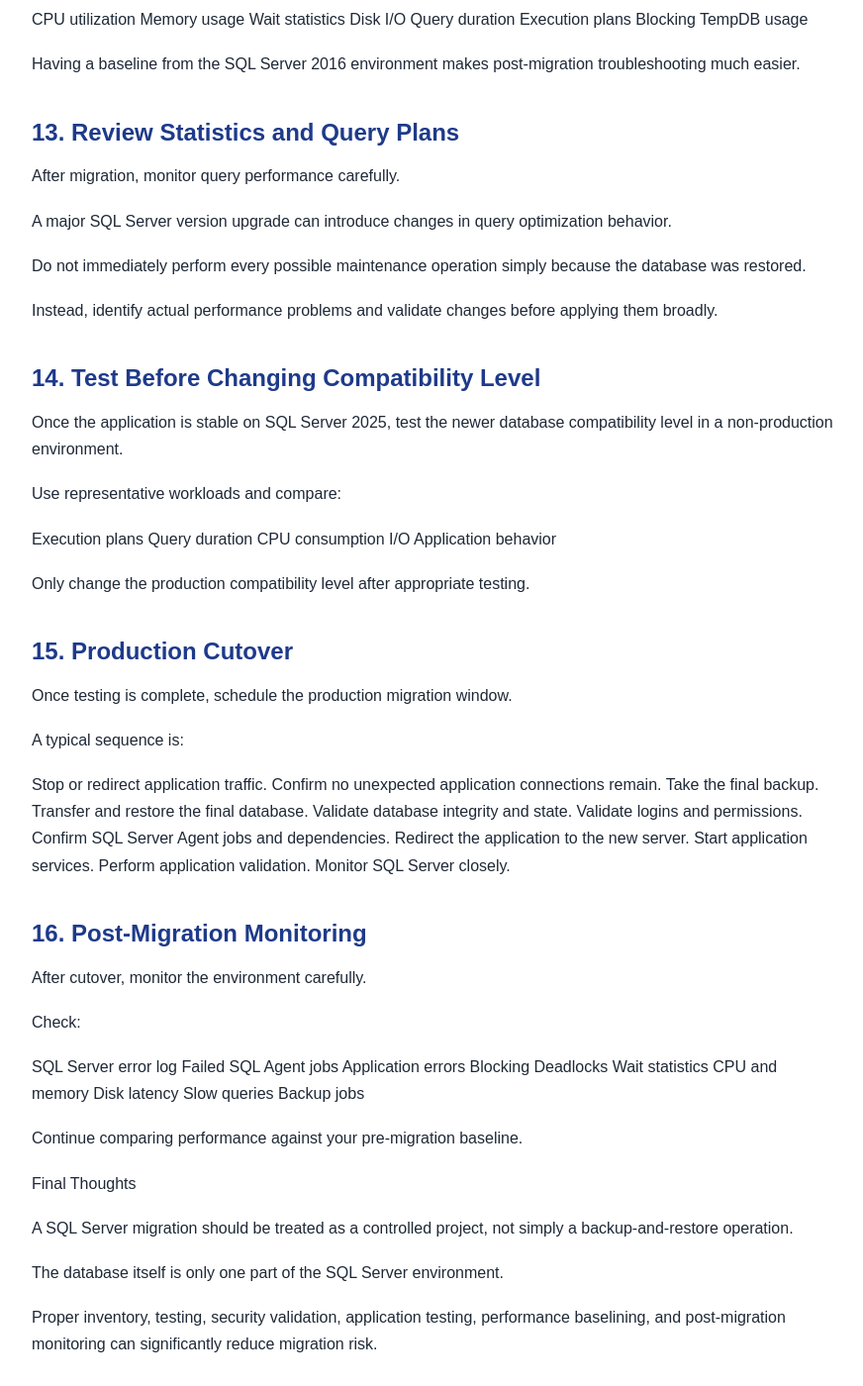
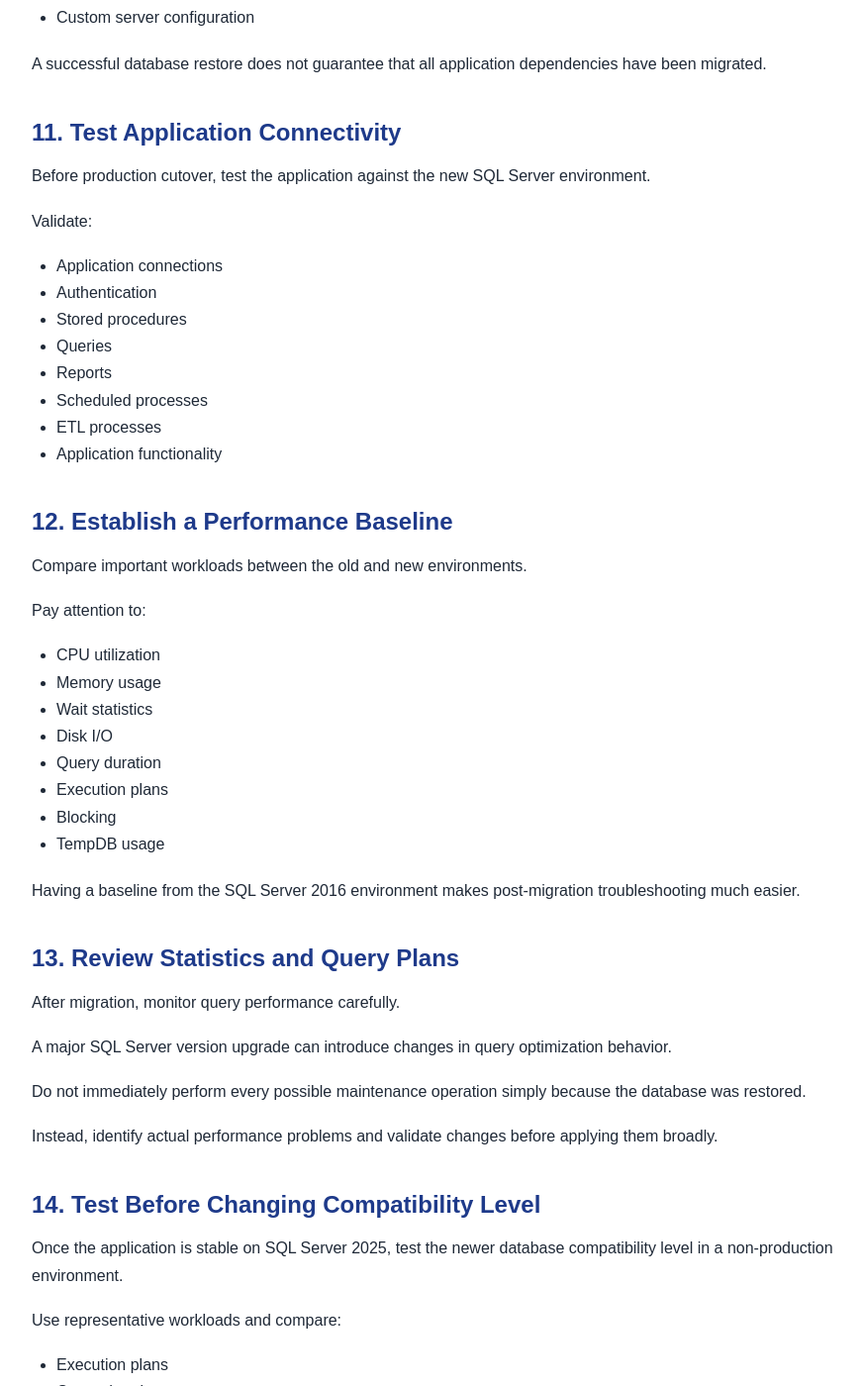
Before and after one commit to SQLProInsights/sqlproinsights.github.io, a Jekyll site: the page built from _posts/2026-08-18-sql-server-2016-to-2025-migration.md, in a window 1280 px wide and 1400 px high, scrolled down 4859 px. Shown: the whole window at 99% size, without its empty margins (203-1075 px from the left). Built offline with Jekyll 4.4.1, drawn with Linux system fonts in a browser that asks for light colours; some of the changed text lies outside the part shown.

Commit message:
Refine SQL Server 2016 to 2025 migration guide
Updated the migration guide to enhance clarity and consistency in formatting. Adjusted SQL code blocks and improved the organization of migration steps.

````diff
--- a/_posts/2026-08-18-sql-server-2016-to-2025-migration.md
+++ b/_posts/2026-08-18-sql-server-2016-to-2025-migration.md
@@ -93,8 +93,11 @@ First determine the logical file names if necessary:
 ```sql
 RESTORE FILELISTONLY
 FROM DISK = 'D:\Backup\YourDatabase.bak';
+```
 
 Then restore the database:
+
+```sql
 RESTORE DATABASE [YourDatabase]
 FROM DISK = 'D:\Backup\YourDatabase.bak'
 WITH
@@ -105,11 +108,13 @@ WITH
     RECOVERY,
     CHECKSUM;
 ```
+
 Adjust the logical file names and destination paths for your environment.
 
 ## 6. Validate the Restored Database
 
 Check the database state:
+
 ```sql
 SELECT
     name,
@@ -119,19 +124,18 @@ SELECT
 FROM sys.databases
 WHERE name = 'YourDatabase';
 ```
-The database should normally show:
-```sql
-ONLINE
-```
-before application testing begins.
+
+The database should normally show `ONLINE` before application testing begins.
 
 ## 7. Run DBCC CHECKDB
 
 Run an integrity check against the restored database:
+
 ```sql
 DBCC CHECKDB ('YourDatabase')
 WITH NO_INFOMSGS;
 ```
+
 Investigate any consistency errors before proceeding with the production cutover.
 
 ## 8. Review Logins and Permissions
@@ -142,13 +146,13 @@ Therefore, moving a database does not automatically migrate all SQL Server login
 
 Review:
 
-SQL logins
-Windows logins/groups
-Server roles
-Database roles
-User mappings
-Database ownership
-Application service accounts
+- SQL logins
+- Windows logins/groups
+- Server roles
+- Database roles
+- User mappings
+- Database ownership
+- Application service accounts
 
 Also check for orphaned users where applicable.
 
@@ -158,14 +162,14 @@ SQL Server Agent jobs are not contained in a normal user-database backup.
 
 Review and migrate jobs such as:
 
-Database backups
-Integrity checks
-Index maintenance
-Statistics maintenance
-ETL processes
-Monitoring jobs
-Application jobs
-Cleanup jobs
+- Database backups
+- Integrity checks
+- Index maintenance
+- Statistics maintenance
+- ETL processes
+- Monitoring jobs
+- Application jobs
+- Cleanup jobs
 
 Also verify job owners, schedules, proxies, credentials, and notification settings.
 
@@ -173,17 +177,17 @@ Also verify job owners, schedules, proxies, credentials, and notification settin
 
 Check other components that may need to be recreated or migrated:
 
-Linked servers
-Database Mail
-Credentials
-Proxies
-Server-level triggers
-Endpoints
-Certificates
-SSIS packages
-Operators
-Alerts
-Custom server configuration
+- Linked servers
+- Database Mail
+- Credentials
+- Proxies
+- Server-level triggers
+- Endpoints
+- Certificates
+- SSIS packages
+- Operators
+- Alerts
+- Custom server configuration
 
 A successful database restore does not guarantee that all application dependencies have been migrated.
 
@@ -193,14 +197,14 @@ Before production cutover, test the application against the new SQL Server envir
 
 Validate:
 
-Application connections
-Authentication
-Stored procedures
-Queries
-Reports
-Scheduled processes
-ETL processes
-Application functionality
+- Application connections
+- Authentication
+- Stored procedures
+- Queries
+- Reports
+- Scheduled processes
+- ETL processes
+- Application functionality
 
 ## 12. Establish a Performance Baseline
 
@@ -208,14 +212,14 @@ Compare important workloads between the old and new environments.
 
 Pay attention to:
 
-CPU utilization
-Memory usage
-Wait statistics
-Disk I/O
-Query duration
-Execution plans
-Blocking
-TempDB usage
+- CPU utilization
+- Memory usage
+- Wait statistics
+- Disk I/O
+- Query duration
+- Execution plans
+- Blocking
+- TempDB usage
 
 Having a baseline from the SQL Server 2016 environment makes post-migration troubleshooting much easier.
 
@@ -235,11 +239,11 @@ Once the application is stable on SQL Server 2025, test the newer database compa
 
 Use representative workloads and compare:
 
-Execution plans
-Query duration
-CPU consumption
-I/O
-Application behavior
+- Execution plans
+- Query duration
+- CPU consumption
+- I/O
+- Application behavior
 
 Only change the production compatibility level after appropriate testing.
 
@@ -267,22 +271,22 @@ After cutover, monitor the environment carefully.
 
 Check:
 
-SQL Server error log
-Failed SQL Agent jobs
-Application errors
-Blocking
-Deadlocks
-Wait statistics
-CPU and memory
-Disk latency
-Slow queries
-Backup jobs
+- SQL Server error log
+- Failed SQL Agent jobs
+- Application errors
+- Blocking
+- Deadlocks
+- Wait statistics
+- CPU and memory
+- Disk latency
+- Slow queries
+- Backup jobs
 
 Continue comparing performance against your pre-migration baseline.
 
-Final Thoughts
+## Final Thoughts
 
-A SQL Server migration should be treated as a controlled project, not simply a backup-and-restore operation.
+A SQL Server migration should be treated as a **controlled project**, not simply a backup-and-restore operation.
 
 The database itself is only one part of the SQL Server environment.
 
````
Also changed, not shown: other parts of _posts/2026-08-18-sql-server-2016-to-2025-migration.md (+11 -11 lines).
